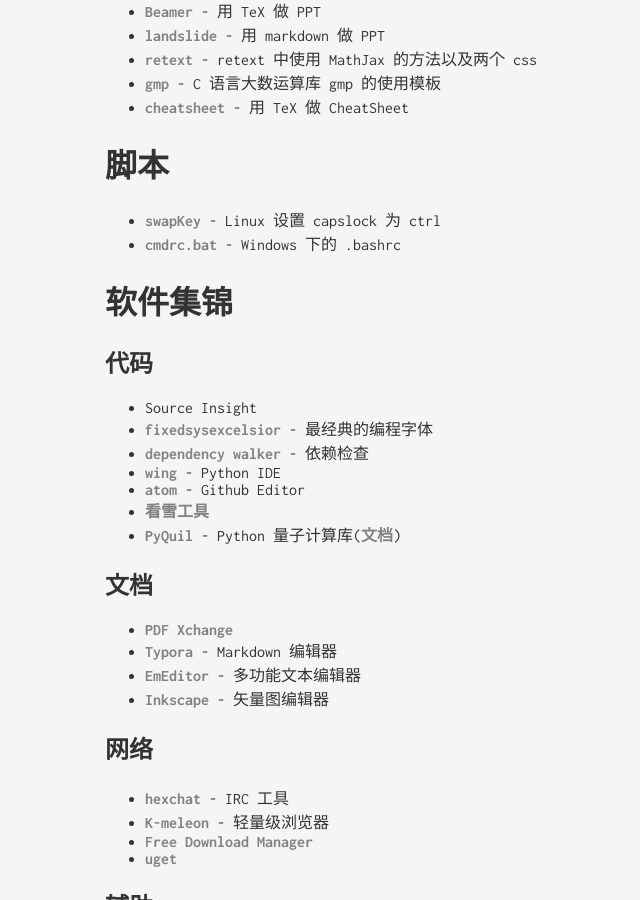
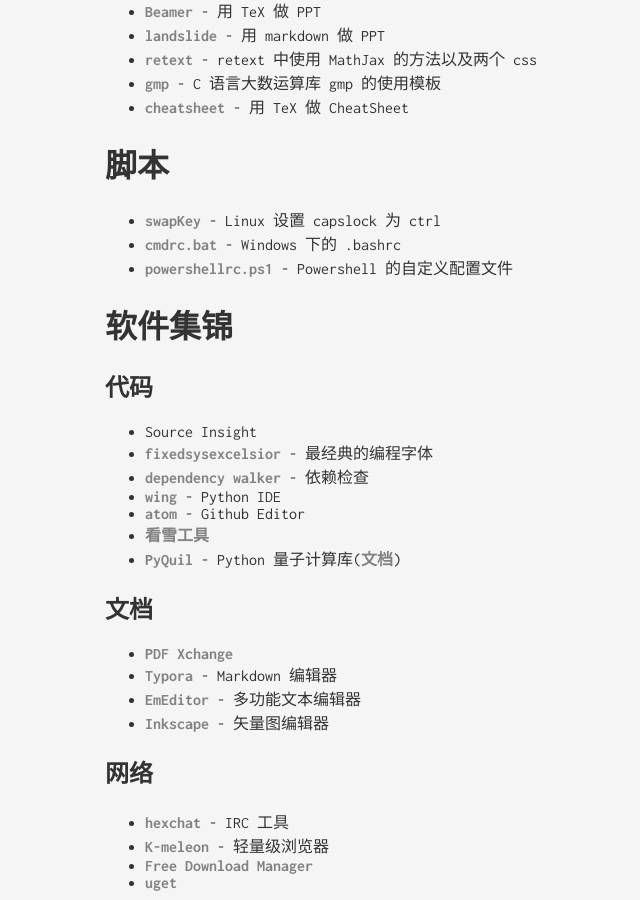
Before and after one commit to vainPointer/vainPointer.github.io, a Jekyll site: the page built from about.md, in a window 1280 px wide and 900 px high, scrolled down 1470 px. Shown: the whole window, without its empty margins (135-775 px from the left). Built offline with Jekyll 4.4.1, drawn with Linux system fonts in a browser that asks for light colours.

Commit message:
add powershellrc.ps1

```diff
--- a/about.md
+++ b/about.md
@@ -51,6 +51,7 @@
 # 脚本
   - [swapKey](/download/scripts/swapKey) - Linux 设置 capslock 为 ctrl
   - [cmdrc.bat](/download/scripts/cmdrc.bat) - Windows 下的 .bashrc
+  - [powershellrc.ps1](/download/scripts/powershellrc.ps1) - Powershell 的自定义配置文件
 
 # 软件集锦
 ## 代码
```
Also changed, not shown: 1 other file.
